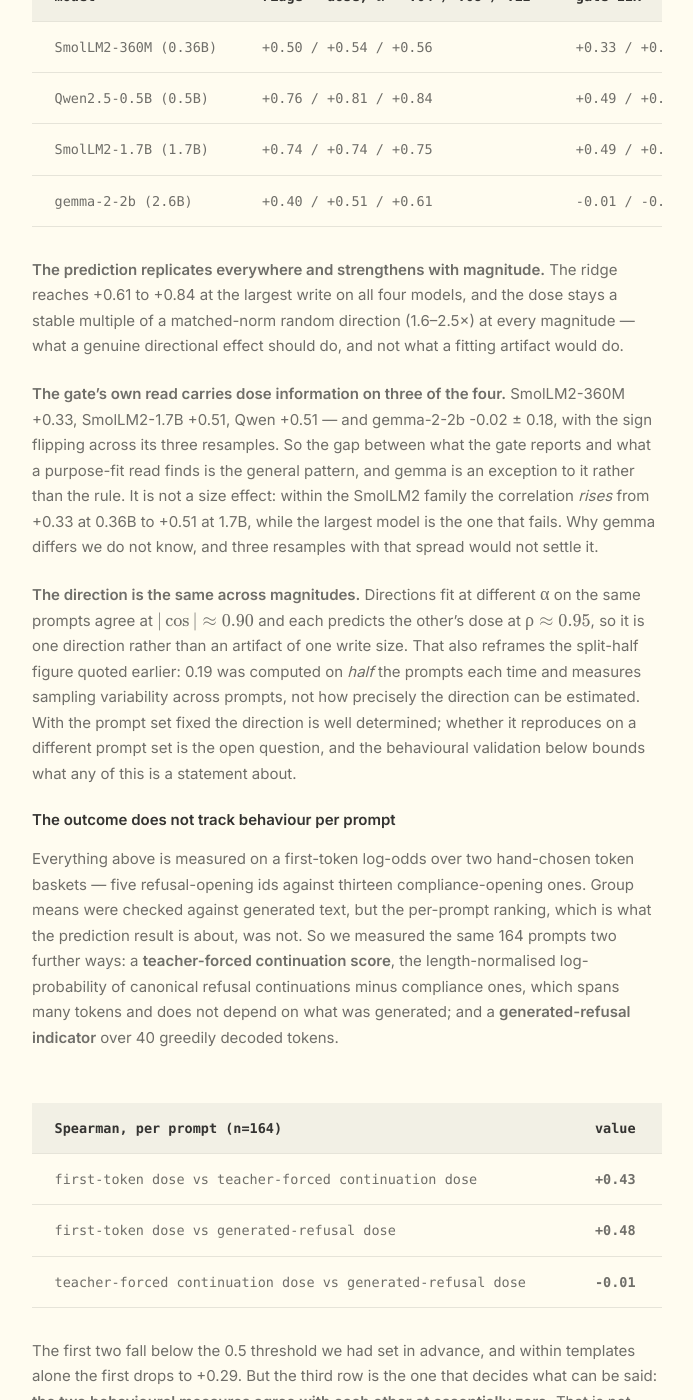
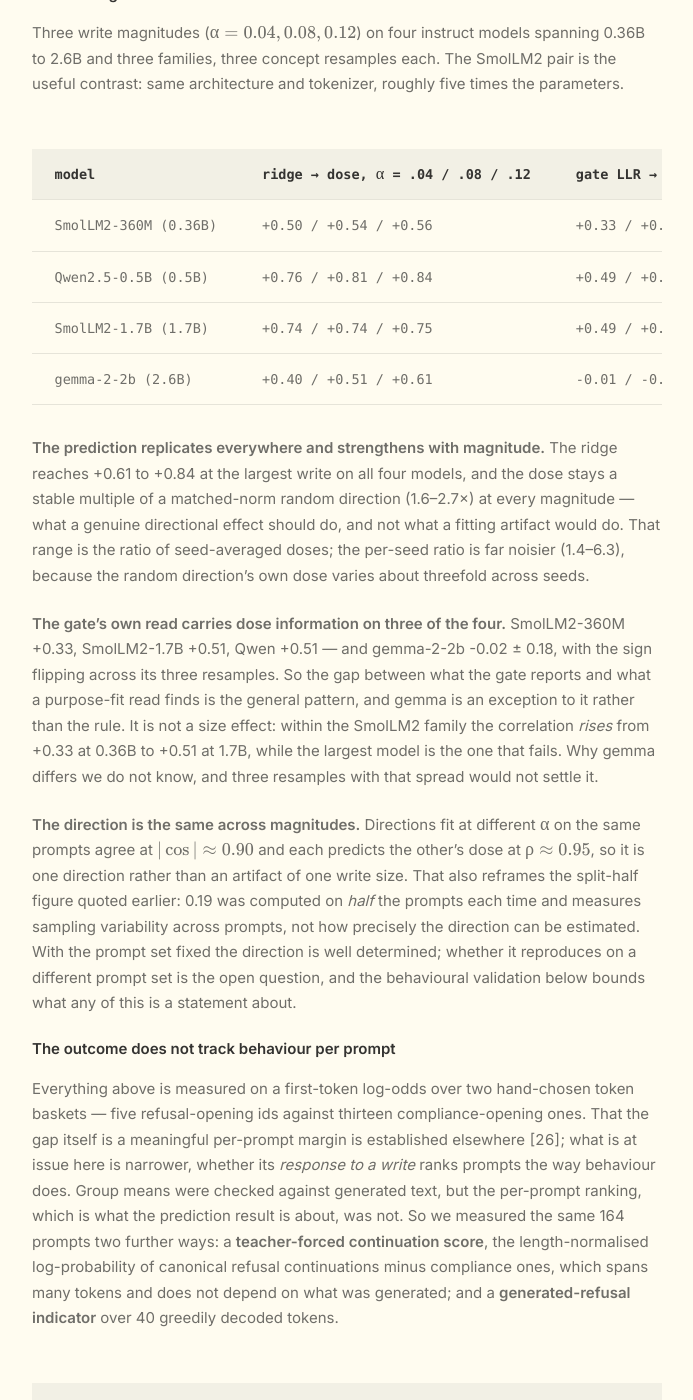
Before and after one commit to NISH1001/NISH1001.github.io, a Jekyll site: the page built from _posts/research/2026-08-29-conceptgate.markdown, in a window 1280 px wide and 1400 px high, scrolled down 50709 px. Shown: the whole window, without its empty margins (293-986 px from the left). Built offline with Jekyll 4.4.1, drawn with Linux system fonts in a browser that asks for light colours; some of the changed text lies outside the part shown.

Commit message:
Attribute the first-token measure, correct the lever ratio
- cite Li & Liu (arXiv:2506.24056), who introduced the refusal-affirmation
  logit gap the 4.10/4.11 outcome is built on; say what we do differently
- lever vs matched-norm random is 1.6-2.7x over four models and three
  magnitudes, not 2.0-2.5x; note the per-seed spread is 1.4-6.3
- two claims said "both models" where the sweep now covers four
- state that the read/write cosine is measured on raw prompts

```diff
--- a/_posts/research/2026-08-29-conceptgate.markdown
+++ b/_posts/research/2026-08-29-conceptgate.markdown
@@ -145,7 +145,7 @@
 (iv) Matched contrastive negatives reduce rather than improve accuracy; generalization to unseen harm
 categories is only partial; and steering with the concept bank's own harm-category directions lowers refusal rather than raising it (80% unsteered, 68% gated, 65% blanket), so those entries supply a write direction pointing opposite to a guardrail. (v) The one capability that distinguishes an internal adapter from a text
 classifier is **steering** — writing a direction fit from the same few-shot examples back into the residual stream — which we
-measure as a graded dose-response bounded by the competence of the base model. (vi) The write rule itself is standard activation addition, and conditioning it on an activation-read detector is prior work. Measured with prompts formatted as the model expects, the composition adds nothing on the read side of that: the model refuses 94% of attacks unsteered, the gate fires on 97% of them and so selects nothing a size-matched random subset does not, and steering *away* from the jailbreak concept **lowers** refusal by 22 points — the few-shot direction is a refusal lever, roughly 2.0–2.5× a matched-norm random direction, and which sign is a guardrail is the operator's choice. Whether prompts are formatted at all turns out to decide the sign of every effect in this experiment, which is a caveat for steering evaluations generally (<a class="sref" href="#410-gate-conditioned-steering">§4.10</a>). (vii) A different question — whether the size of a write's effect on a *particular* prompt is readable from
+measure as a graded dose-response bounded by the competence of the base model. (vi) The write rule itself is standard activation addition, and conditioning it on an activation-read detector is prior work. Measured with prompts formatted as the model expects, the composition adds nothing on the read side of that: the model refuses 94% of attacks unsteered, the gate fires on 97% of them and so selects nothing a size-matched random subset does not, and steering *away* from the jailbreak concept **lowers** refusal by 22 points — the few-shot direction is a refusal lever, roughly 1.6–2.7× a matched-norm random direction, and which sign is a guardrail is the operator's choice. Whether prompts are formatted at all turns out to decide the sign of every effect in this experiment, which is a caveat for steering evaluations generally (<a class="sref" href="#410-gate-conditioned-steering">§4.10</a>). (vii) A different question — whether the size of a write's effect on a *particular* prompt is readable from
 that prompt beforehand — produced a strong-looking result on a first-token proxy ($\rho=+0.81$
 against a permutation null of -0.00 ± 0.10) that its own controls
 then cut down: most of the signal sits inside the concept direction the gate already computes
@@ -323,8 +323,8 @@
 2. **A measured, bidirectional write on a frozen model.** A direction fit from eight hand-written
    examples, added at 8% of the residual norm, moves refusal on generated text from
    64% unsteered to 35% steering away from the concept and
-   79% steering toward it — roughly 2.0–2.5× a matched-norm random direction, at every
-   magnitude tested and on both models (<a class="sref" href="#410-gate-conditioned-steering">§4.10</a>, <a class="sref" href="#411-what-the-per-prompt-signal-turns-out-to-be">§4.11</a>). This is the refusal direction of Arditi et al.
+   79% steering toward it — roughly 1.6–2.7× a matched-norm random direction, at every
+   magnitude tested and on all four models (<a class="sref" href="#410-gate-conditioned-steering">§4.10</a>, <a class="sref" href="#411-what-the-per-prompt-signal-turns-out-to-be">§4.11</a>). This is the refusal direction of Arditi et al.
    recovered few-shot and training-free rather than a mechanism of ours, and which sign counts as a
    guardrail is the operator's choice.
 3. **The fragility that bounds it.** The same eight-example gate fires on 18% of benign prompts in the
@@ -827,8 +827,11 @@
 covariance-awareness). The quantity we measure is the cosine between the detection direction mapped back
 into raw space — $w_\ell$ divided elementwise by the per-feature scale $\sigma_\ell$, then renormalized —
 and the raw steering direction $w^{\text{raw}}_\ell$. It is **not a single number**: it depends on the
-detection mode, on the concept, and on the model, so we report the sweep rather than one figure. Averaged
-over three taps and four concepts:
+detection mode, on the concept, and on the model, so we report the sweep rather than one figure. It is a
+geometric property of two fitted directions, and we measure it on raw prompts with no chat template — the
+same regime as the detection benchmark, and unlike the steering experiments of
+<a class="sref" href="#410-gate-conditioned-steering">§4.10</a> onward, which format prompts as the model
+expects. Averaged over three taps and four concepts:
 
 | mean \|cos\| (read vs write) | GPT-2 ($d$=768) | Qwen2.5-0.5B ($d$=896) | gemma-2-2b ($d$=2304) |
 |---|---|---|---|
@@ -1690,7 +1693,11 @@
 A rate at a ceiling cannot say whether the write does anything *specific*, so we replaced it with a
 continuous outcome needing no generation: at the first generated position, the log-mass on
 refusal-opening tokens ("I", "Sorry", "As", "Unfortunately", "No") minus the log-mass on
-compliance-opening tokens ("Sure", "Here", "To", "Certainly", "Yes", …), one forward pass per arm. Arms:
+compliance-opening tokens ("Sure", "Here", "To", "Certainly", "Yes", …), one forward pass per arm. This
+is the refusal–affirmation logit gap of Li and Liu <span class="cite" data-ref="Logit-Gap Steering: A Forward-Pass Diagnostic for Alignment Robustness. arXiv:2506.24056."><a href="#ref-logitgap">[26]</a></span>, who introduced it as a per-prompt
+safety margin and showed that alignment widens it on 97.5–99.8% of toxic prompts across three model
+families; we sum over small token baskets where they take the top token of each, and we use it to score a
+write rather than to search for a suffix that closes it. Arms:
 no write; $\pm\alpha$ along the concept's raw direction; and $\pm\alpha$ along a **random unit direction
 of the same norm**, fixed per resample — a perturbation floor. Same prompts, three resamples, 96
 prompt-evaluations per cell.
@@ -2341,8 +2348,9 @@
 **The prediction replicates everywhere and strengthens with magnitude.** The ridge reaches
 +0.61 to +0.84
 at the largest write on all four models, and the dose stays a stable multiple of a matched-norm random
-direction (1.6–2.5×) at every magnitude — what a genuine directional effect should do, and not what a
-fitting artifact would do.
+direction (1.6–2.7×) at every magnitude — what a genuine directional effect should do, and not what a
+fitting artifact would do. That range is the ratio of seed-averaged doses; the per-seed ratio is far
+noisier (1.4–6.3), because the random direction's own dose varies about threefold across seeds.
 
 **The gate's own read carries dose information on three of the four.** SmolLM2-360M
 +0.33, SmolLM2-1.7B
@@ -2367,7 +2375,9 @@
 #### The outcome does not track behaviour per prompt
 
 Everything above is measured on a first-token log-odds over two hand-chosen token baskets — five
-refusal-opening ids against thirteen compliance-opening ones. Group means were checked against generated
+refusal-opening ids against thirteen compliance-opening ones. That the gap itself is a meaningful
+per-prompt margin is established elsewhere <span class="cite" data-ref="Logit-Gap Steering: A Forward-Pass Diagnostic for Alignment Robustness. arXiv:2506.24056."><a href="#ref-logitgap">[26]</a></span>; what is at issue here is narrower, whether its
+*response to a write* ranks prompts the way behaviour does. Group means were checked against generated
 text, but the per-prompt ranking, which is what the prediction result is about, was not. So we measured the
 same 164 prompts two further ways: a **teacher-forced continuation score**, the length-normalised
 log-probability of canonical refusal continuations minus compliance ones, which spans many tokens and does
@@ -2635,6 +2645,7 @@
 23. <a id="ref-lad"></a>*Latent Adversarial Detection.* (2026). arXiv:2604.28129.
 24. <a id="ref-asteer"></a>*When is Your LLM Steerable?* (2026). arXiv:2606.11599.
 25. <a id="ref-crh"></a>*The Cylindrical Representation Hypothesis for Language Model Steering.* (2026). arXiv:2605.01844.
+26. <a id="ref-logitgap"></a>Li, T.-L., & Liu, H. (2025). *Logit-Gap Steering: A Forward-Pass Diagnostic for Alignment Robustness.* arXiv:2506.24056.
 </div>
 
 ## Citation
```
Also changed, not shown: other parts of _posts/research/2026-08-29-conceptgate.markdown (+1 -1 lines).
